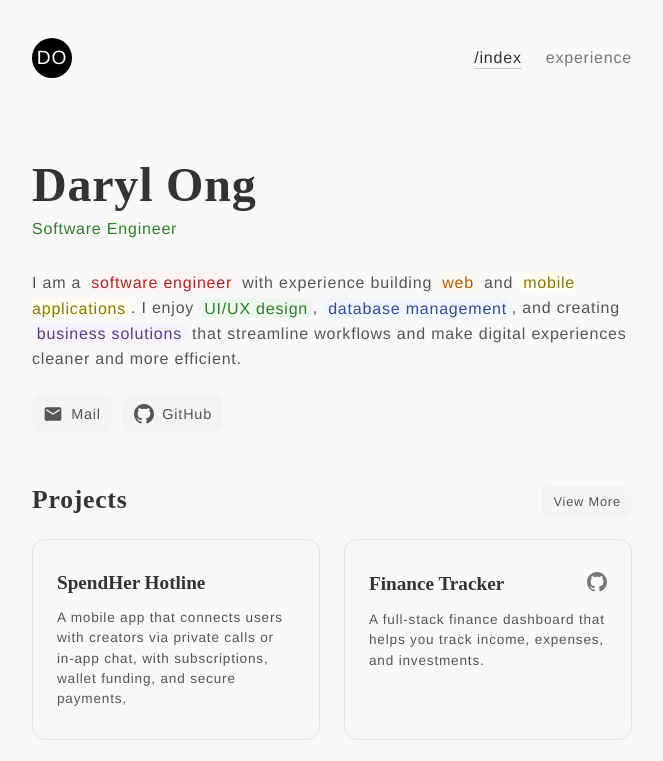
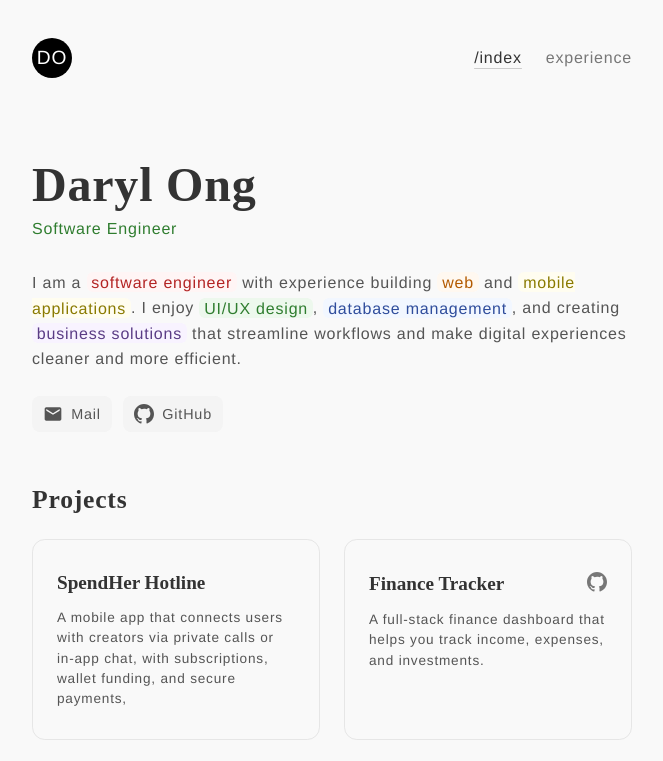
Before and after one commit to drylkr/drylkr.github.io, a plain HTML site: page index.html in a window 1280 px wide. Shown: the top 761 px of the page, without its empty margins (308-971 px from the left). Drawn offline with Linux system fonts and the light colour scheme.

Commit message:
Hide view more button in projects section

```diff
--- a/index.html
+++ b/index.html
@@ -79,7 +79,7 @@
     <section class="projects">
         <div class="projects-header">
           <h2 class="section-title">Projects</h2>
-          <a href="https://portfolio-topaz-nine-51.vercel.app" class="see-more-btn">View More</a>
+          <!-- <a href="https://portfolio-topaz-nine-51.vercel.app" class="see-more-btn">View More</a> -->
         </div>
 
       <div class="projects-grid"></div>
```
